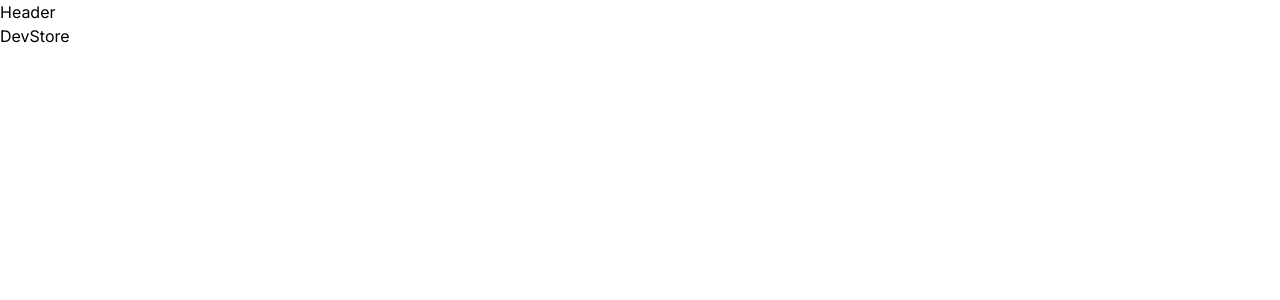
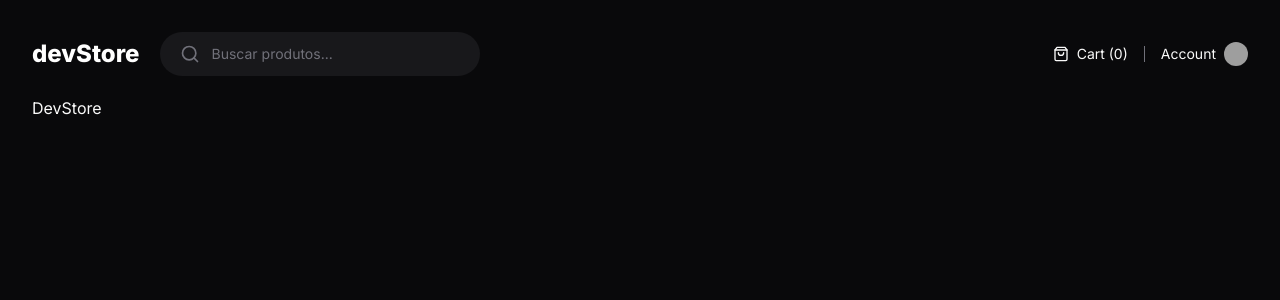
Before and after one commit to VNatario/dev-store, a Next.js app: page / in a window 1280 px wide. Shown: the top 300 px of the page. Built offline with nearby package versions, Linux system fonts and the light colour scheme; grey boxes are pictures that could not be loaded.

Commit message:
feat: create header

```diff
--- a/src/app/(store)/layout.tsx
+++ b/src/app/(store)/layout.tsx
@@ -3,7 +3,7 @@
 
 export default function Storelayout({ children }: { children: ReactNode }) {
   return (
-    <div>
+    <div className="mx-auto grid min-h-screen w-full max-w-[1600px] grid-rows-[min-content_max-content] gap-5 p-8">
       <Header />
       {children}
     </div>
--- a/src/app/layout.tsx
+++ b/src/app/layout.tsx
@@ -20,7 +20,7 @@
 }) {
   return (
     <html lang="pt-br" className={inter.variable}>
-      <body>{children}</body>
+      <body className="bg-zinc-950 text-zinc-50 antialiased">{children}</body>
     </html>
   )
 }
--- a/src/components/header.tsx
+++ b/src/components/header.tsx
@@ -1,3 +1,43 @@
+import Link from 'next/link'
+import { Search, ShoppingBag } from 'lucide-react'
+import Image from 'next/image'
+
 export function Header() {
-  return <div>Header</div>
+  return (
+    <div className="flex items-center justify-between">
+      <div className="flex items-center gap-5">
+        <Link href="/" className="text-2xl font-extrabold text-white">
+          devStore
+        </Link>
+
+        <form className="flex w-[320px] items-center gap-3 rounded-full bg-zinc-900 px-5 py-3 ">
+          <Search className="w-5 h-5 text-zinc-500" />
+          <input
+            placeholder="Buscar produtos..."
+            className="flex-1 bg-transparent text-sm outline-none placeholder:text-zinc-500"
+          />
+        </form>
+      </div>
+
+      <div className="flex items-center gap-4">
+        <div className="flex items-center gap-2">
+          <ShoppingBag className="h-4 w-4" />
+          <span className="text-sm">Cart (0)</span>
+        </div>
+
+        <div className="w-px h-4 bg-zinc-500" />
+
+        <Link href="/" className="flex items-center gap-2 hover:underline">
+          <span className="text-sm">Account</span>
+          <Image
+            src="https://github.com/VNatario.png"
+            className="h-6 w-6 rounded-full"
+            width={24}
+            height={24}
+            alt=""
+          />
+        </Link>
+      </div>
+    </div>
+  )
 }
```
Also changed, not shown: package.json (+6 -5 lines), 1 other file (tests, documents, lock files or other folders).
